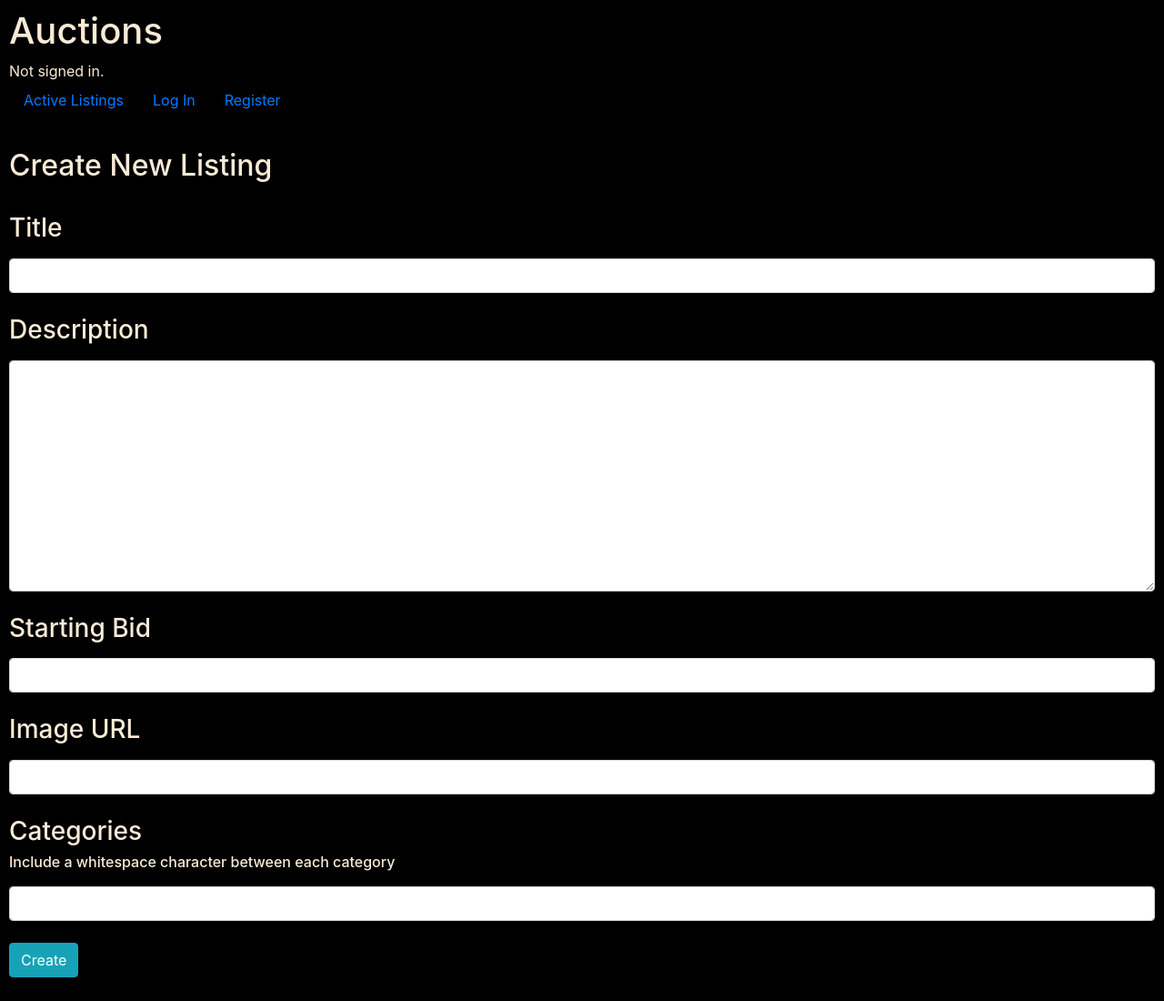
After one commit to e0406370/web50, a Django app: page /createlisting in a window 1280 px wide. The commit adds this page. Shown: the whole page at 91% size. Run offline with Django 4.2, Linux system fonts and the light colour scheme; some libraries are stand-ins or nearby versions.

Commit message:
Project 2 => worked on createlisting.html and create_listing method

```diff
--- a/project_2_commerce/auctions/static/auctions/styles.css
+++ b/project_2_commerce/auctions/static/auctions/styles.css
@@ -1,3 +1,5 @@
 body {
     padding: 10px;
+    color: antiquewhite;
+    background-color: black;
 }
--- /dev/null
+++ b/project_2_commerce/auctions/templates/auctions/createlisting.html
@@ -0,0 +1,71 @@
+{% extends "auctions/layout.html" %}
+
+{% block title %}
+    Create New Listing
+{% endblock %}
+
+{% block body %}
+
+<h2>Create New Listing</h2>
+<hr />
+
+<div class="form-group">
+  <form action="{% url 'createlisting' %}" method="post">
+
+    {% csrf_token %}
+
+    <label for="title">
+      <h3>Title</h3>
+    </label>
+
+    <div>
+      {{ form.title }}
+    </div>
+    <br />
+
+    <label for="description">
+      <h3>Description</h3>
+    </label>
+
+    <div>
+      {{ form.description }}
+    </div>
+    <br />
+
+    <label for="starting_bid">
+      <h3>Starting Bid</h3>
+    </label>
+
+    <div>
+      {{ form.starting_bid }}
+    </div>
+    <br />
+
+    <label for="image_url">
+      <h3>Image URL</h3>
+    </label>
+
+    <div>
+      {{ form.image_url }}
+    </div>
+    <br />
+
+    <label for="categories">
+      <h3>Categories</h3>
+      <h6>Include a whitespace character between each category</h6>
+    </label>
+
+    <div>
+      {{ form.categories }}
+    </div>
+    <br />
+
+    <button type="submit" class="btn btn-info">
+      Create
+    </button>
+    <br />
+
+  </form>
+</div>
+
+{% endblock %}
--- a/project_2_commerce/auctions/templates/auctions/layout.html
+++ b/project_2_commerce/auctions/templates/auctions/layout.html
@@ -31,6 +31,10 @@
             </li>
             {% if user.is_authenticated %}
                 <li class="nav-item">
+                    <a class="nav-link" href="{% url 'createlisting' %}">Create Listing</a>
+                </li>
+
+                <li class="nav-item">
                     <a class="nav-link" href="{% url 'logout' %}">Log Out</a>
                 </li>
             {% else %}
--- a/project_2_commerce/auctions/urls.py
+++ b/project_2_commerce/auctions/urls.py
@@ -6,5 +6,6 @@ urlpatterns = [
     path("", views.index, name="index"),
     path("login", views.login_view, name="login"),
     path("logout", views.logout_view, name="logout"),
-    path("register", views.register, name="register")
+    path("register", views.register, name="register"),
+    path("createlisting", views.create_listing, name="createlisting")
 ]
--- /dev/null
+++ b/project_2_commerce/auctions/util.py
@@ -0,0 +1,10 @@
+placeholder_image = "https://upload.wikimedia.org/wikipedia/commons/thumb/3/3f/Placeholder_view_vector.svg/1022px-Placeholder_view_vector.svg.png"
+
+no_category = ['N/A']
+
+def parse_categories(categories_string: str):
+
+  if (categories_string is None):
+    return None
+
+  return categories_string.split(" ")
--- a/project_2_commerce/auctions/views.py
+++ b/project_2_commerce/auctions/views.py
@@ -1,10 +1,13 @@
+from django import forms
 from django.contrib.auth import authenticate, login, logout
 from django.db import IntegrityError
 from django.http import HttpResponse, HttpResponseRedirect
 from django.shortcuts import render
 from django.urls import reverse
 
-from .models import User
+from auctions import util
+
+from .models import Listing, User
 
 
 def index(request):
@@ -24,9 +27,11 @@ def login_view(request):
             login(request, user)
             return HttpResponseRedirect(reverse("index"))
         else:
-            return render(request, "auctions/login.html", {
-                "message": "Invalid username and/or password."
-            })
+            return render(
+                request,
+                "auctions/login.html",
+                {"message": "Invalid username and/or password."},
+            )
     else:
         return render(request, "auctions/login.html")
 
@@ -46,19 +51,120 @@ def register(request):
         password = request.POST["password"]
         confirmation = request.POST["confirmation"]
         if password != confirmation:
-            return render(request, "auctions/register.html", {
-                "message": "Passwords must match."
-            })
+            return render(
+                request,
+                "auctions/register.html",
+                {"message": "Passwords must match."}
+            )
 
         # Attempt to create new user
         try:
             user = User.objects.create_user(username, email, password)
             user.save()
         except IntegrityError:
-            return render(request, "auctions/register.html", {
-                "message": "Username already taken."
-            })
+            return render(
+                request,
+                "auctions/register.html",
+                {"message": "Username already taken."},
+            )
         login(request, user)
         return HttpResponseRedirect(reverse("index"))
     else:
         return render(request, "auctions/register.html")
+
+
+class ListingForm(forms.Form):
+
+    title = forms.CharField(
+        widget=forms.TextInput(
+            attrs={
+                "class": "form-control",
+                "name": "title"
+            }
+        )
+    )
+
+    description = forms.CharField(
+        widget=forms.Textarea(
+            attrs={
+                "class": "form-control",
+                "name": "description"
+            }
+        )
+    )
+
+    starting_bid = forms.FloatField(
+        widget=forms.NumberInput(
+            attrs={
+                "class": "form-control",
+                "name": "starting_bid"
+            }
+        )
+    )
+
+    image_url = forms.CharField(
+        widget=forms.TextInput(
+            attrs={
+                "class": "form-control",
+                "name": "image_url"
+            }
+        )
+    )
+
+    categories = forms.CharField(
+        widget=forms.TextInput(
+            attrs={
+                "class": "form-control",
+                "name": "categories"
+            }
+        )
+    )
+
+    def clean(self):
+        data = self.cleaned_data
+
+        if data.get('title') is None:
+            raise forms.ValidationError('Must indicate a title for the listing!')
+
+        if data.get('description') is None:
+            raise forms.ValidationError('Must indicate a description for the listing!')
+
+        if data.get('starting_bid') is None:
+            raise forms.ValidationError('Must indicate a starting bid for the listing!')
+
+
+def create_listing(request):
+
+    if request.method == "POST":
+
+        form = ListingForm(request.POST)
+
+        if form.is_valid():
+            listing_title = form.cleaned_data["title"]
+            listing_description = form.cleaned_data["description"]
+            listing_starting_bid = form.cleaned_data["starting_bid"]
+            listing_image_url = form.cleaned_data["image_url"]
+            listing_categories = form.cleaned_data["categories"]
+
+            new_listing = Listing.objects.create(
+                title = listing_title,
+                description = listing_description,
+                starting_bid = listing_starting_bid,
+                image_url = listing_image_url | util.placeholder_image,
+                categories = util.parse_categories(listing_categories) | util.no_category
+            )
+
+            return HttpResponseRedirect(reverse("index"))
+
+        else:
+            return render(
+                request,
+                "auctions/createlisting.html",
+                {"form": form}
+            )
+
+    return render(
+        request,
+        "auctions/createlisting.html",
+        {"form": ListingForm()}
+    )
```
Also changed, not shown: project_2_commerce/db.sqlite3.
